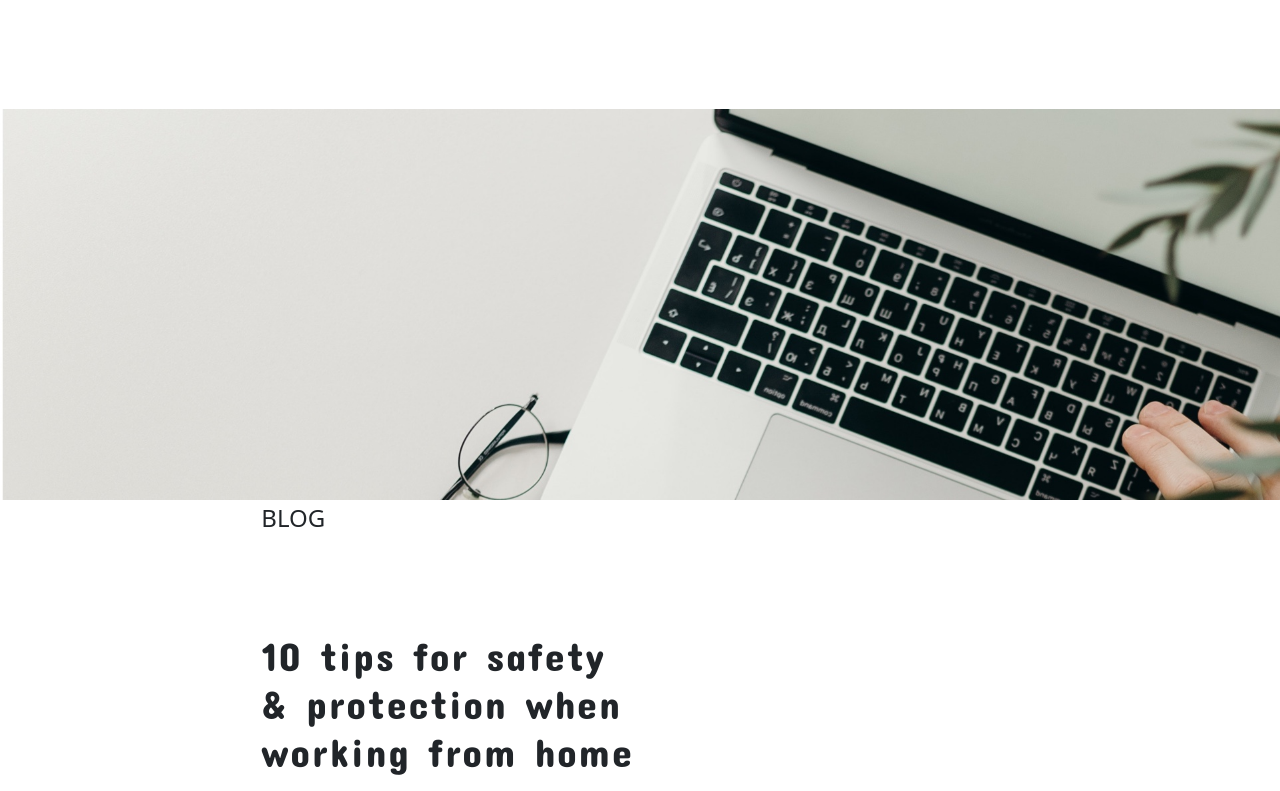
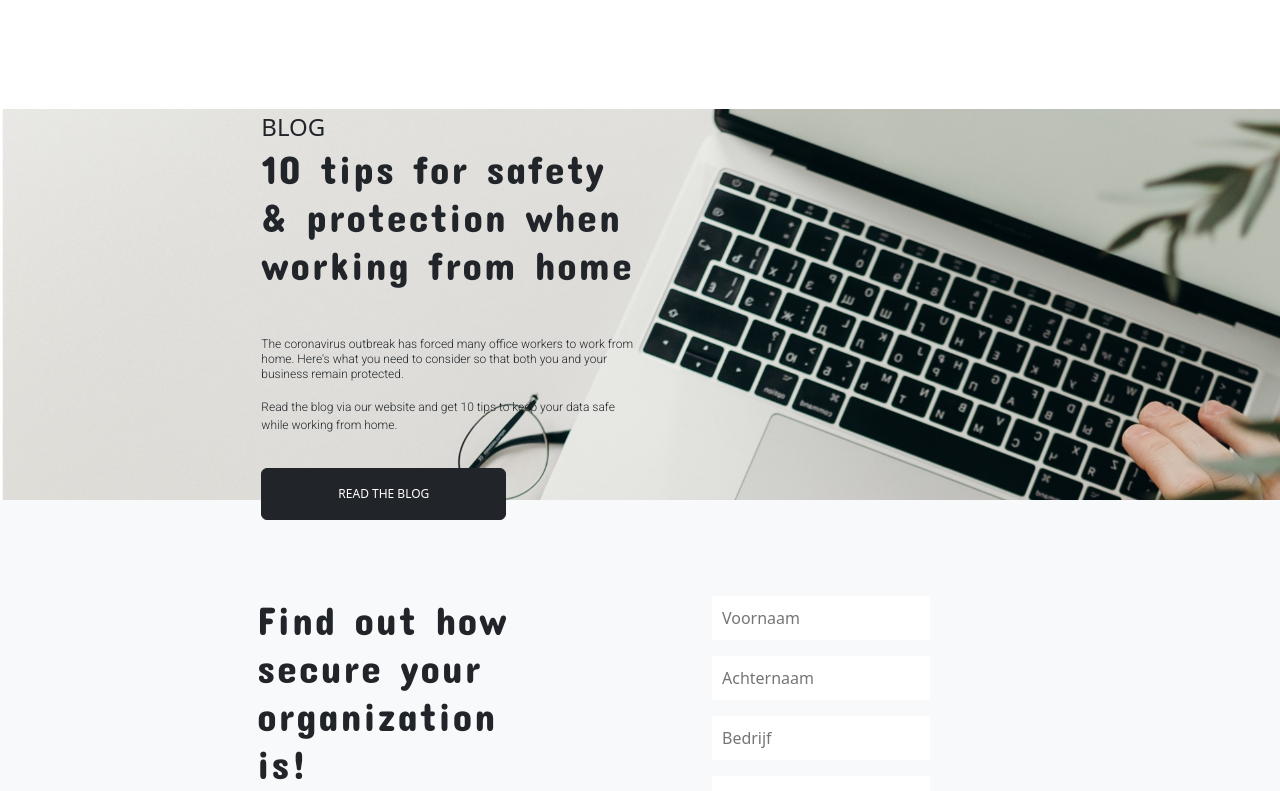
Before and after one commit to dinbusan/channext_2, a website: page src/index.html in a window 1280 px wide. Shown: the part 3323-4114 px from the top of the page. Drawn offline with Linux system fonts and the light colour scheme.

Commit message:
updated css

```diff
--- a/src/index.html
+++ b/src/index.html
@@ -50,7 +50,7 @@
       </div>
     </div>
     <div
-      class="text-center container heading offset-md-2 col-12 col-md-8 mt-5 mt-md-0 pt-5 pt-md-0"
+      class="text-center container offset-md-2 col-12 col-md-8 mt-5 mt-md-0 pt-5 pt-md-0"
     >
       <blockquote class="mt-5 pt-5 mb-5">
         <h1 class="mt-5 mt-md-0">
@@ -186,10 +186,10 @@
       <div class="position-relative ">
         <img src="./assets/images/banner2.jpg" alt="" class="img-fluid" />
         <div
-          class="col-sm-6 col-lg-4 offset-md-2 ps-5 position-md-absolute bottom-md-0"
+          class="col-sm-6 col-lg-4 offset-md-2 ps-5 position-absolute top-0"
         >
           <span class="fs-4">BLOG</span>
-          <h1 class="mt-md-5 pt-md-5">
+          <h1 class="">
             10 tips for safety & protection when working from home
           </h1>
           <p class="lh-sm mt-5">
```
